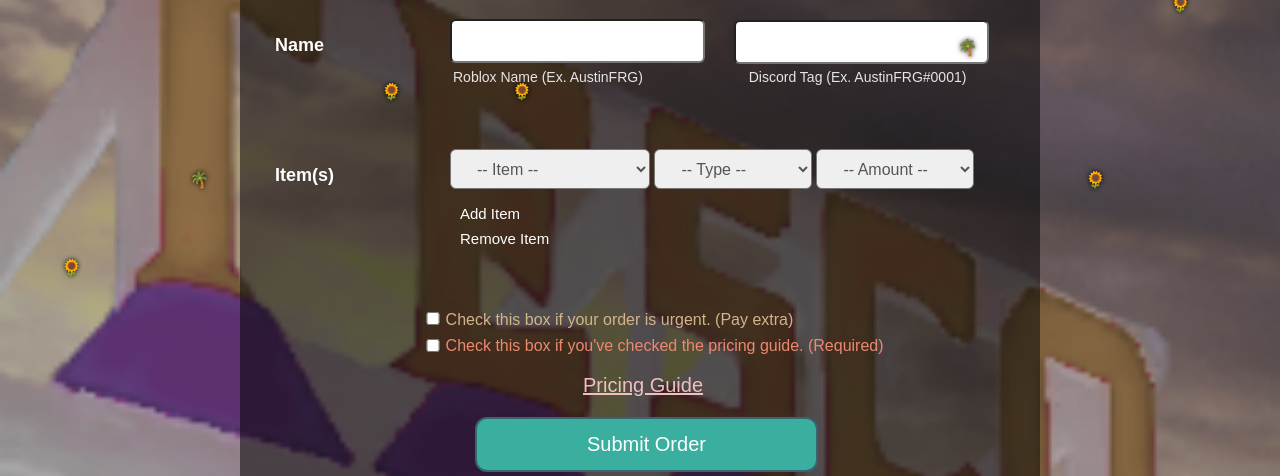
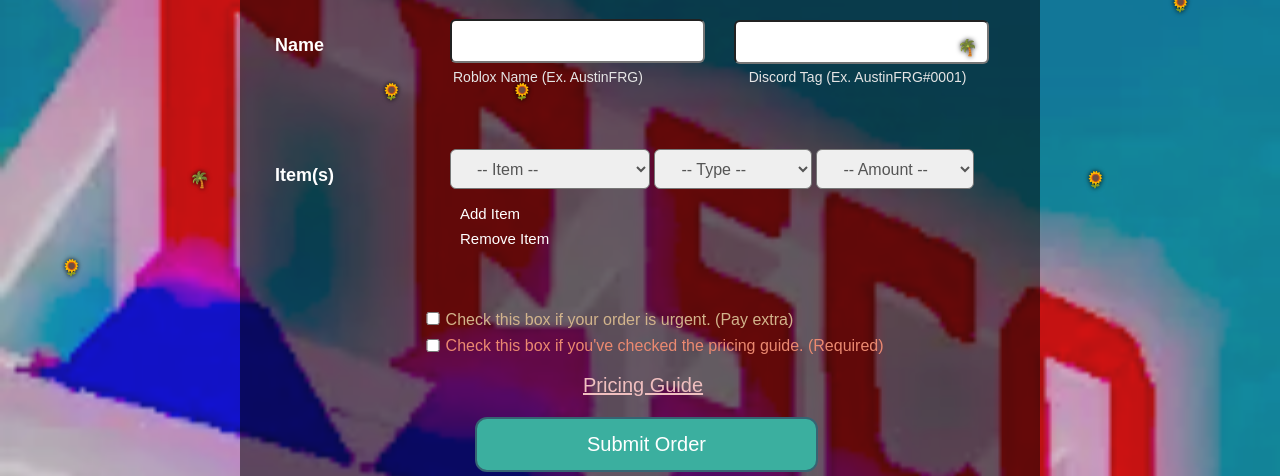
Before and after one commit to AustinFRG/TescoSite, a plain HTML site: page index.html in a window 1280 px wide. Shown: the part 102-578 px from the top of the page. Drawn offline with Linux system fonts and the light colour scheme; a script that the page names is missing.

Commit message:
Changed from dark to light background

```diff
--- a/style.css
+++ b/style.css
@@ -4,7 +4,7 @@
 }
 
 body {
-    background-image: url(images/Background.png);
+    background-image: url(images/LightBackground.png);
     background-position: center;
     background-size: cover;
     font-family: sans-serif;
```
Also changed, not shown: images/DarkBackground.png (renamed from images/Background.png), images/LightBackground.png (added).
